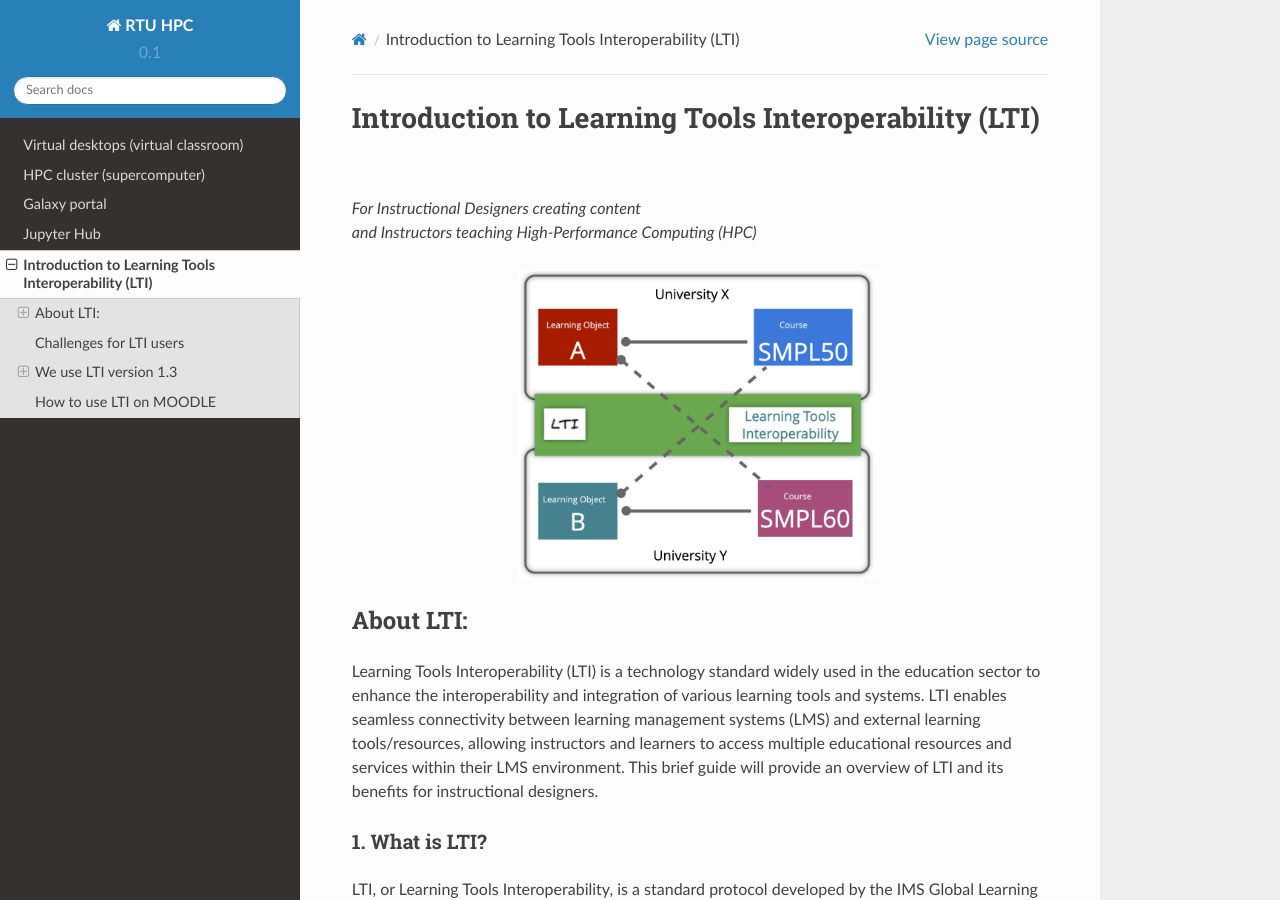
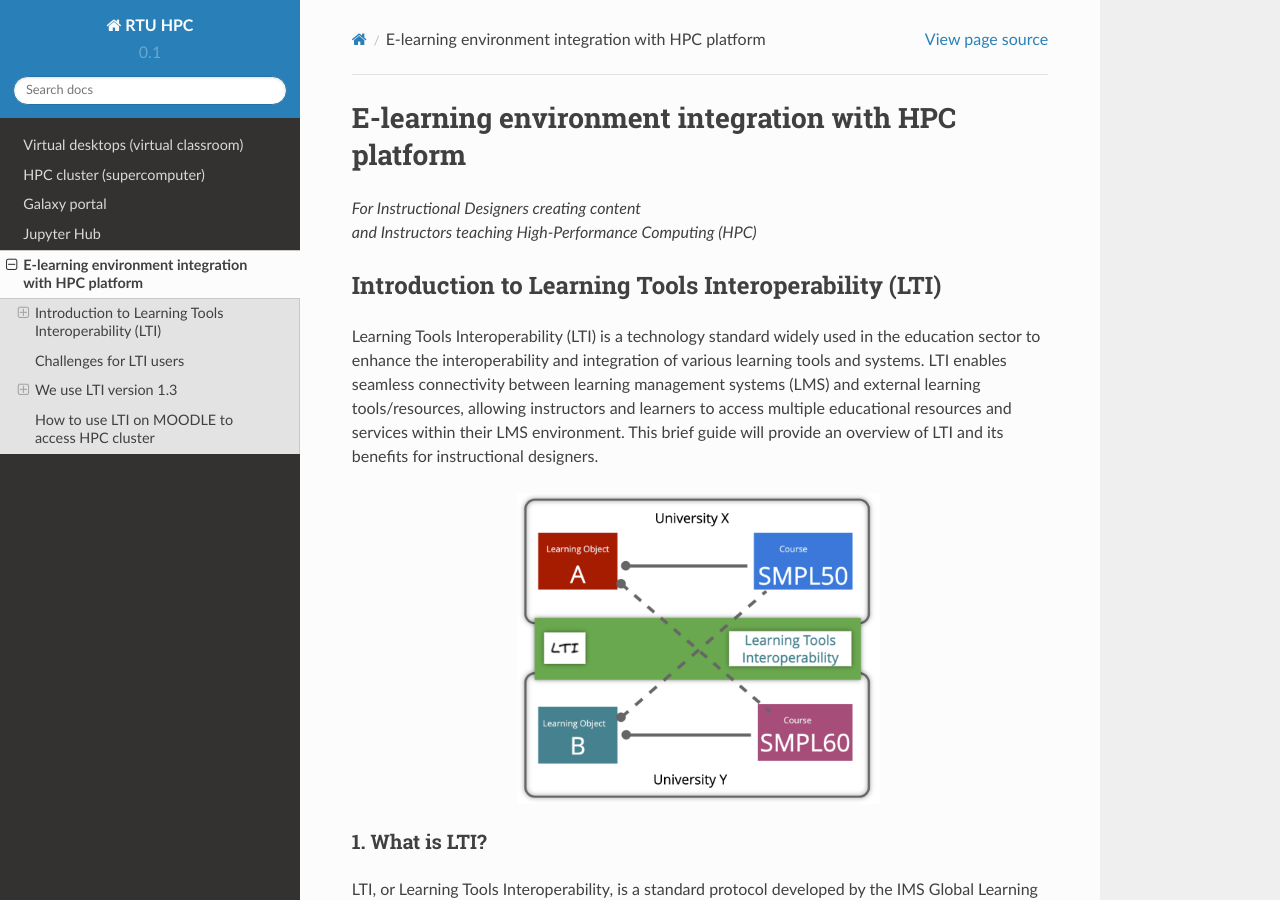
Before and after one commit to rtuhpc/hpc-platform, a Sphinx documentation site: the page built from doc/lti.md, in a window 1280 px wide and 900 px high. Built offline with Sphinx 7.4.7 and the Read the Docs theme 2.0.0, drawn with Linux system fonts in a browser that asks for light colours; some of the changed text lies outside the part shown.

Commit message:
Minor restructuring

```diff
--- a/doc/lti.md
+++ b/doc/lti.md
@@ -1,13 +1,13 @@
 
-# Introduction to Learning Tools Interoperability (LTI)
+# E-learning environment integration with HPC platform
 
 *For Instructional Designers creating content <br>
 and Instructors teaching High-Performance Computing (HPC)*
 
+## Introduction to Learning Tools Interoperability (LTI)
+Learning Tools Interoperability (LTI) is a technology standard widely used in the education sector to enhance the interoperability and integration of various learning tools and systems. LTI enables seamless connectivity between learning management systems (LMS) and external learning tools/resources, allowing instructors and learners to access multiple educational resources and services within their LMS environment. This brief guide will provide an overview of LTI and its benefits for instructional designers.
+
 ![](./images/lti-01.png)
-
-## About LTI:
-Learning Tools Interoperability (LTI) is a technology standard widely used in the education sector to enhance the interoperability and integration of various learning tools and systems. LTI enables seamless connectivity between learning management systems (LMS) and external learning tools/resources, allowing instructors and learners to access multiple educational resources and services within their LMS environment. This brief guide will provide an overview of LTI and its benefits for instructional designers.
 
 ### 1. What is LTI?
 LTI, or Learning Tools Interoperability, is a standard protocol developed by the IMS Global Learning Consortium. It enables the integration of external learning tools, such as interactive modules, assessments, simulations, and more, into an existing learning management system. LTI establishes a secure and standardized way for individual learning content providers and platforms like Moodle, Canvas LMS, Sakai, Blackboard, etc., to communicate, ensuring seamless interoperability.
@@ -228,7 +228,7 @@ Here's how they are involved:
 
 In summary, private and public encryption keys are used in the communication process to establish trust, verify the authenticity of messages, and ensure secure communication between the platform and the LTI Tool. The platform's private key is used to sign the messages, while the LTI Tool uses the platform's public key to verify the signatures and establish trust with the platform.
 
-## How to use LTI on MOODLE
+## How to use LTI on MOODLE to access HPC cluster
 
 The following video is in Latvian.
 
```
